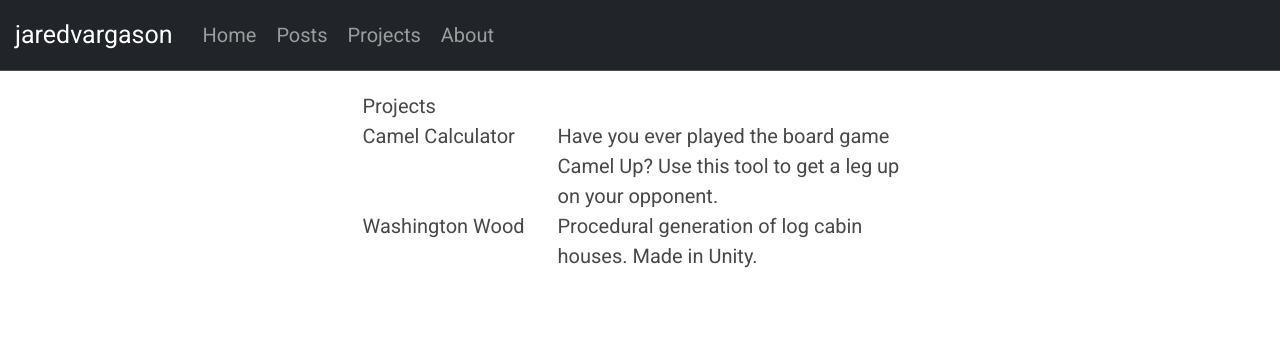
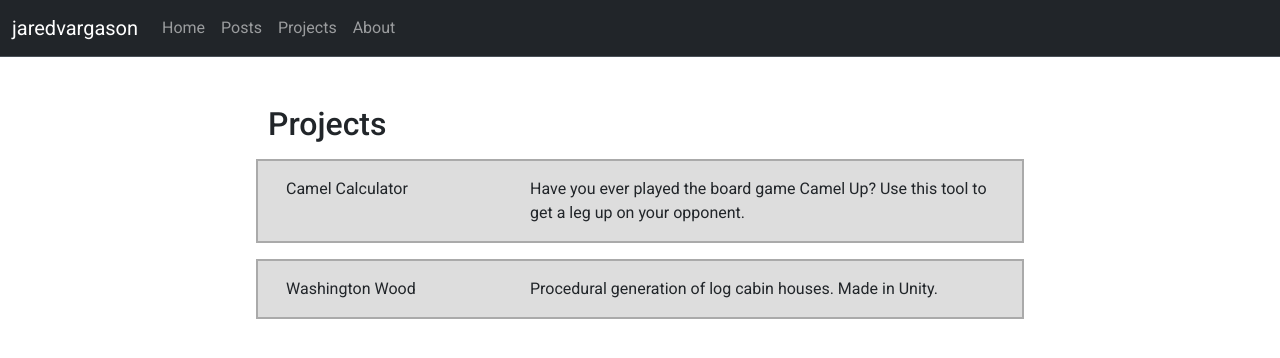
Before and after one commit to JaredVargason/jaredvargason.github.io, a Jekyll site: the page built from projects.html, in a window 1280 px wide. Shown: the top 358 px of the page. Built offline with Jekyll 4.4.1, drawn with Linux system fonts in a browser that asks for light colours.

Commit message:
some progress

```diff
--- a/_layouts/default.html
+++ b/_layouts/default.html
@@ -1,8 +1,8 @@
 <!DOCTYPE html>
 <html>
     <head>
+      <link rel="stylesheet" type="text/css" href="{{ site.baseurl }}/static/bootstrap-5.3.3/css/bootstrap.min.css">
       <link rel="stylesheet" type="text/css" href="{{ site.baseurl }}/static/style.css">
-      <link rel="stylesheet" type="text/css" href="{{ site.baseurl }}/static/bootstrap-5.3.3/css/bootstrap.min.css">
       <title>jaredvargason</title>
     </head>
     <body>
--- a/projects.html
+++ b/projects.html
@@ -3,10 +3,10 @@ layout: default
 title: projects
 ---
 
-<div class="offset-3 col-6">
-  Projects
+<div class="offset-2 col-8 mt-5">
+  <h2>Projects</h2>
   {% for project in site.projects %}
-  <div class="row">
+  <div class="row project">
       <div class="col-4">
         {{ project.name }}
       </div>
--- a/static/style.css
+++ b/static/style.css
@@ -1,63 +1,7 @@
 @import url('https://fonts.googleapis.com/css2?family=Roboto:ital,wght@0,100;0,300;0,400;0,500;0,700;0,900;1,100;1,300;1,400;1,500;1,700;1,900&display=swap');
 
 * {
-    color: rgb(72, 72, 72);
     font-family: "Roboto";
-    font-size: 20px;
-}
-
-html {
-    height:100%;
-}
-
-html, body {
-    margin:0%;
-    height: 100%;
-    background-color: #dddddd;
-}
-
-.main-panel {
-    margin: 0 auto;
-    width: 60%;
-    background-color: #d5d5d5;
-    height: 100%;
-    text-align: center;
-}
-
-.main-heading {
-    padding: .25em;
-    font-size: 2em;
-
-}
-
-.header-link {
-    text-decoration: none;
-    margin: 0px 20px;
-    vertical-align: 10px;
-    font-size: 20px;
-}
-
-.category-div {
-    margin: 25px auto;
-}
-
-.category-heading {
-    margin: 0px auto;
-    font-size: 48px;
-    font-family: typewriter-bold;
-}
-
-ul {
-    list-style-position: inside;
-}
-
-p {
-    -webkit-margin-before: 0em;
-    -webkit-margin-after: 0em;
-}
-
-a {
-    color: inherit;
 }
 
 .post-heading {
@@ -94,6 +38,9 @@ a {
     border-radius: 10px;
 }
 
-.posts-div {
-    margin-top: 50px;
+.project {
+  margin-top: 1em;
+  padding: 1em;
+  background-color: #ddd;
+  border: 2px solid #aaa;
 }
```
Also changed, not shown: posts.html (+10 -5 lines). Lines whose indentation alone changed are shown as unchanged.
